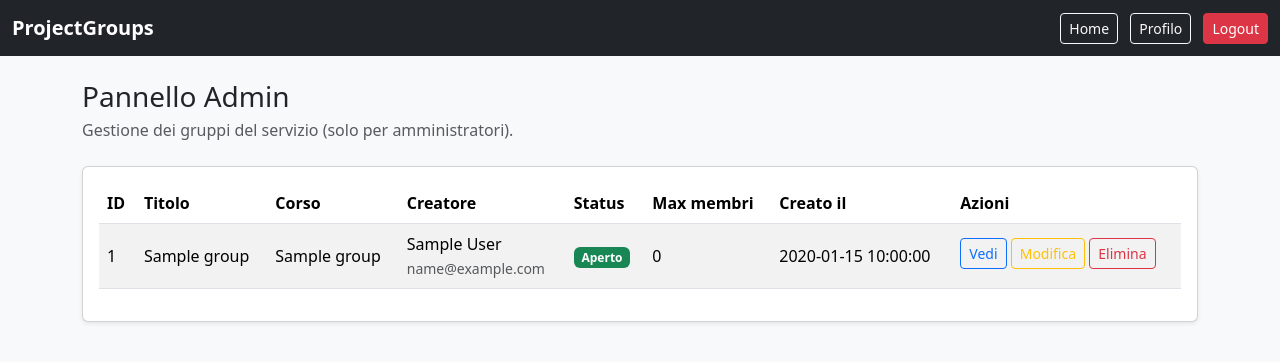
After one commit to valentina-rg/campus-project-groups, a PHP site: page /admin_dashboard.php in a window 1280 px wide. The commit adds this page. Shown: the top 362 px of the page. Run offline with PHP 8.4, Linux system fonts and the light colour scheme; the visitor is signed in with stand-in values (Sample User, id 1); tables that the repository leaves empty or names only in its code hold one stand-in row (values such as "Sample post"); a stand-in replaces the project's code that opens the database connection.

Commit message:
aggiunta sezione admin dashboard

```diff
--- /dev/null
+++ b/admin_dashboard.php
@@ -0,0 +1,128 @@
+<?php
+session_start();
+
+require_once __DIR__ . '/includes/db.php';
+require_once __DIR__ . '/includes/auth.php';
+
+require_admin();
+
+$sql = "SELECT
+            pg.id,
+            pg.title,
+            pg.course_name,
+            pg.status,
+            pg.max_members,
+            pg.created_at,
+            u.name  AS owner_name,
+            u.email AS owner_email
+        FROM projects_groups pg
+        JOIN users u ON pg.owner_id = u.id
+        ORDER BY pg.created_at DESC";
+
+$stmt   = $pdo->query($sql);
+$groups = $stmt->fetchAll();
+?>
+<!DOCTYPE html>
+<html lang="it">
+<head>
+    <meta charset="UTF-8">
+    <title>Pannello Admin - ProjectGroups</title>
+    <meta name="viewport" content="width=device-width, initial-scale=1">
+
+    <link
+        href="https://cdn.jsdelivr.net/npm/bootstrap@5.3.3/dist/css/bootstrap.min.css"
+        rel="stylesheet"
+    >
+    <link href="assets/css/style.css" rel="stylesheet">
+</head>
+<body class="bg-light">
+
+<nav class="navbar navbar-expand-lg navbar-dark bg-dark">
+    <div class="container-fluid">
+        <a class="navbar-brand fw-bold" href="index.php">ProjectGroups</a>
+        <div class="ms-auto">
+            <a href="index.php" class="btn btn-outline-light btn-sm me-2">Home</a>
+            <a href="profile.php" class="btn btn-outline-light btn-sm me-2">Profilo</a>
+            <a href="logout.php" class="btn btn-danger btn-sm">Logout</a>
+        </div>
+    </div>
+</nav>
+
+<main class="container my-4">
+    <div class="d-flex justify-content-between align-items-center mb-4">
+        <div>
+            <h1 class="h3 mb-1">Pannello Admin</h1>
+            <p class="text-muted mb-0">Gestione dei gruppi del servizio (solo per amministratori).</p>
+        </div>
+    </div>
+
+    <div class="card shadow-sm">
+        <div class="card-body">
+            <?php if (empty($groups)): ?>
+                <p class="text-muted mb-0">Nessun gruppo presente.</p>
+            <?php else: ?>
+                <div class="table-responsive">
+                    <table class="table table-striped table-hover align-middle">
+                        <thead>
+                            <tr>
+                                <th>ID</th>
+                                <th>Titolo</th>
+                                <th>Corso</th>
+                                <th>Creatore</th>
+                                <th>Status</th>
+                                <th>Max membri</th>
+                                <th>Creato il</th>
+                                <th>Azioni</th>
+                            </tr>
+                        </thead>
+                        <tbody>
+                            <?php foreach ($groups as $group): ?>
+                                <tr>
+                                    <td><?= (int)$group['id'] ?></td>
+                                    <td><?= htmlspecialchars($group['title']) ?></td>
+                                    <td><?= htmlspecialchars($group['course_name']) ?></td>
+                                    <td>
+                                        <?= htmlspecialchars($group['owner_name']) ?><br>
+                                        <span class="text-muted small">
+                                            <?= htmlspecialchars($group['owner_email']) ?>
+                                        </span>
+                                    </td>
+                                    <td>
+                                        <?php if ($group['status'] === 'open'): ?>
+                                            <span class="badge bg-success">Aperto</span>
+                                        <?php elseif ($group['status'] === 'full'): ?>
+                                            <span class="badge bg-warning text-dark">Completo</span>
+                                        <?php else: ?>
+                                            <span class="badge bg-secondary">Chiuso</span>
+                                        <?php endif; ?>
+                                    </td>
+                                    <td><?= (int)$group['max_members'] ?></td>
+                                    <td><?= htmlspecialchars($group['created_at']) ?></td>
+                                    <td>
+                                        <a href="group_view.php?id=<?= (int)$group['id'] ?>"
+                                           class="btn btn-sm btn-outline-primary mb-1">
+                                            Vedi
+                                        </a>
+                                        <a href="admin_edit_group.php?id=<?= (int)$group['id'] ?>"
+                                           class="btn btn-sm btn-outline-warning mb-1">
+                                            Modifica
+                                        </a>
+                                        <a href="admin_delete_group.php?id=<?= (int)$group['id'] ?>"
+                                           class="btn btn-sm btn-outline-danger mb-1"
+                                           onclick="return confirm('Sei sicura di voler eliminare questo gruppo?');">
+                                            Elimina
+                                        </a>
+                                    </td>
+                                </tr>
+                            <?php endforeach; ?>
+                        </tbody>
+                    </table>
+                </div>
+            <?php endif; ?>
+        </div>
+    </div>
+</main>
+
+<script src="https://cdn.jsdelivr.net/npm/bootstrap@5.3.3/dist/js/bootstrap.bundle.min.js"></script>
+</body>
+</html>
```
Also changed, not shown: index.php (+12 -6 lines).
